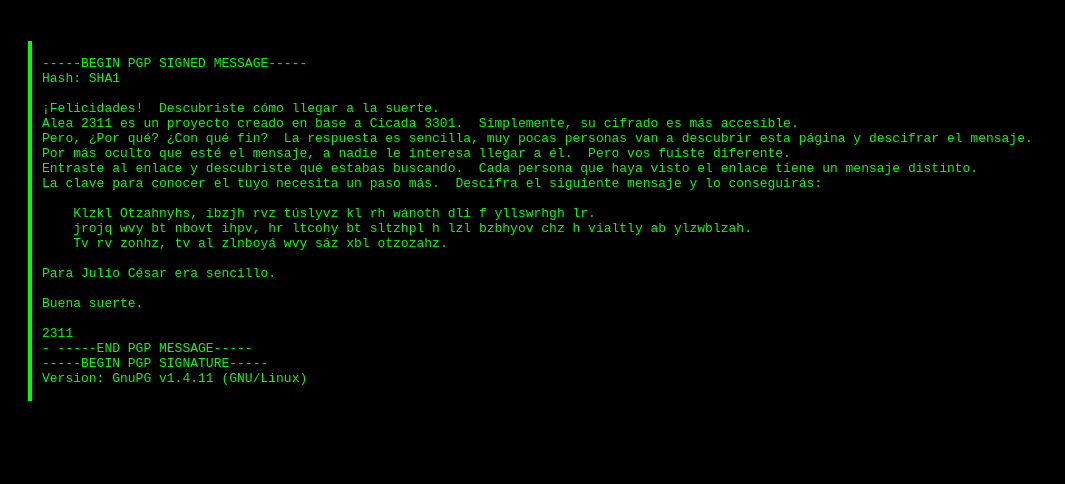
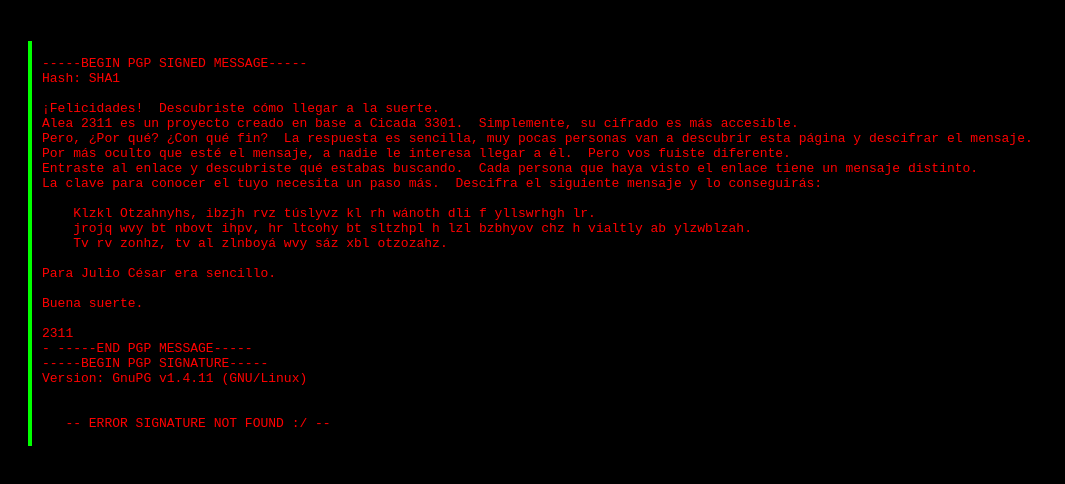
Before and after one commit to alea2311/7628611.click, a plain HTML site: page index.html in a window 1280 px wide. Shown: the whole page, without its empty margins (0-1065 px from the left). Drawn offline with Linux system fonts and the light colour scheme.

Commit message:
index.html

```diff
--- a/index.html
+++ b/index.html
@@ -43,6 +43,13 @@ Buena suerte.
 - -----END PGP MESSAGE-----
 -----BEGIN PGP SIGNATURE-----
 Version: GnuPG v1.4.11 (GNU/Linux)
+
+<style>
+  body  {
+    color: #FF0000;
+  }
+</style>
+   -- ERROR SIGNATURE NOT FOUND :/ --
   </code></pre>
 </body>
 </html>
```
